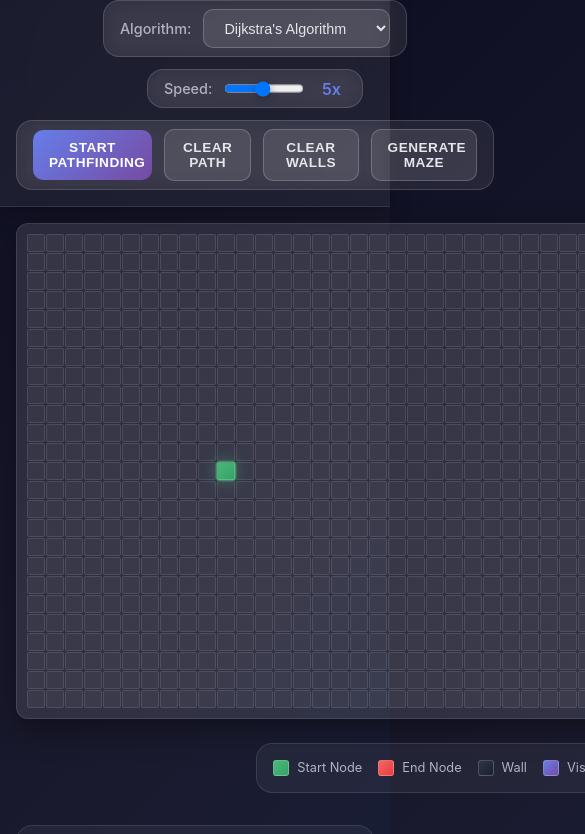
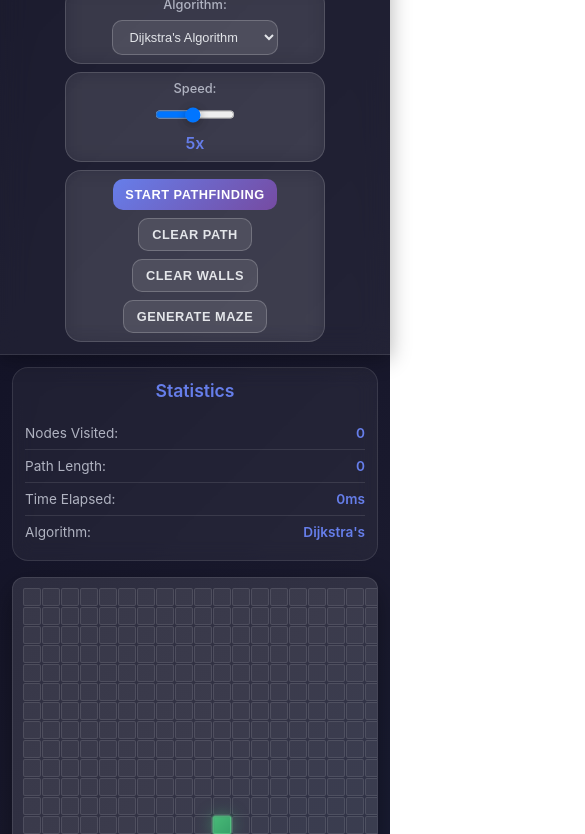
Before and after one commit to sohaum/Pathfinding-Visualizer, a plain HTML site: page index.html in a window 390 px wide. Shown: the part 67-901 px from the top of the page, 585 px wide, since content can reach past the window. Drawn offline with Linux system fonts and the light colour scheme.

Commit message:
Update styles.css

```diff
--- a/styles.css
+++ b/styles.css
@@ -1,4 +1,3 @@
-/* Reset and base styles */
 * {
     margin: 0;
     padding: 0;
@@ -26,7 +25,7 @@ body {
 }
 
 .header h1 {
-    font-size: 2.2rem;
+    font-size: clamp(1.5rem, 4vw, 2.2rem);
     font-weight: 700;
     background: linear-gradient(135deg, #667eea 0%, #764ba2 100%);
     -webkit-background-clip: text;
@@ -66,6 +65,7 @@ body {
     font-weight: 500;
     color: #b0b3c1;
     font-size: 0.9rem;
+    white-space: nowrap;
 }
 
 /* Form elements */
@@ -186,6 +186,9 @@ button:hover {
     border-radius: 12px;
     box-shadow: 0 10px 30px rgba(0, 0, 0, 0.4);
     border: 1px solid rgba(255, 255, 255, 0.1);
+    width: fit-content;
+    max-width: 100%;
+    overflow: auto;
 }
 
 .cell {
@@ -401,7 +404,7 @@ button:hover {
 }
 
 /* Responsive design */
-@media (max-width: 1200px) {
+@media (max-width: 1024px) {
     .main-content {
         flex-direction: column;
     }
@@ -411,6 +414,16 @@ button:hover {
         width: 100%;
         max-width: 600px;
         margin: 0 auto;
+        order: -1;
+    }
+
+    .grid-container {
+        order: 0;
+    }
+
+    .cell {
+        width: 22px;
+        height: 22px;
     }
 }
 
@@ -431,10 +444,13 @@ button:hover {
 
     .control-group {
         padding: 0.5rem 1rem;
+        min-width: 280px;
+        justify-content: center;
     }
 
     .main-content {
         padding: 1rem;
+        gap: 1rem;
     }
 
     .cell {
@@ -450,16 +466,158 @@ button:hover {
     .legend-item {
         font-size: 0.8rem;
     }
+
+    .stats-panel {
+        min-width: unset;
+        padding: 1rem;
+    }
+
+    .stats-panel h3 {
+        font-size: 1.1rem;
+        margin-bottom: 1rem;
+    }
+
+    .stat-item {
+        padding: 0.5rem 0;
+    }
+
+    .stat-label, .stat-value {
+        font-size: 0.85rem;
+    }
 }
 
 @media (max-width: 480px) {
+    .header {
+        padding: 0.75rem;
+    }
+
+    .header h1 {
+        font-size: 1.6rem;
+        margin-bottom: 0.75rem;
+    }
+
+    .controls {
+        gap: 0.5rem;
+    }
+
+    .control-group {
+        padding: 0.5rem 0.75rem;
+        min-width: 260px;
+        flex-direction: column;
+        text-align: center;
+        gap: 0.5rem;
+    }
+
+    .control-group label {
+        font-size: 0.8rem;
+    }
+
+    button {
+        font-size: 0.8rem;
+        padding: 0.5rem 0.8rem;
+    }
+
+    select {
+        font-size: 0.8rem;
+        padding: 0.5rem 0.8rem;
+    }
+
+    .main-content {
+        padding: 0.75rem;
+    }
+
     .cell {
         width: 18px;
         height: 18px;
+    }
+
+    .legend {
+        flex-direction: column;
+        gap: 0.75rem;
+        align-items: center;
+        padding: 0.75rem;
+    }
+
+    .legend-item {
+        justify-content: center;
     }
 
     .instructions {
         margin: 1rem;
         padding: 1rem;
     }
+
+    .instructions h3 {
+        font-size: 1rem;
+    }
+
+    .instructions li {
+        font-size: 0.8rem;
+    }
+
+    .stats-panel {
+        padding: 0.75rem;
+    }
 }
+
+@media (max-width: 320px) {
+    .cell {
+        width: 16px;
+        height: 16px;
+    }
+
+    .control-group {
+        min-width: 240px;
+        padding: 0.4rem 0.6rem;
+    }
+
+    .grid {
+        padding: 8px;
+    }
+}
+
+/* Touch device optimizations */
+@media (hover: none) and (pointer: coarse) {
+    .cell:hover {
+        transform: none;
+        box-shadow: none;
+    }
+
+    .cell {
+        transition: none;
+    }
+
+    .control-group:hover {
+        transform: none;
+    }
+
+    button:hover {
+        transform: none;
+        box-shadow: 0 2px 8px rgba(0, 0, 0, 0.3);
+    }
+
+    button:hover::before {
+        width: 0;
+        height: 0;
+    }
+}
+
+/* Grid size adjustments for different screen sizes */
+@media (max-width: 1200px) {
+    .grid {
+        overflow-x: auto;
+        max-width: calc(100vw - 4rem);
+    }
+}
+
+@media (max-width: 768px) {
+    .grid {
+        max-width: calc(100vw - 2rem);
+    }
+}
+
+@media (max-width: 480px) {
+    .grid {
+        max-width: calc(100vw - 1.5rem);
+    }
+}
```
